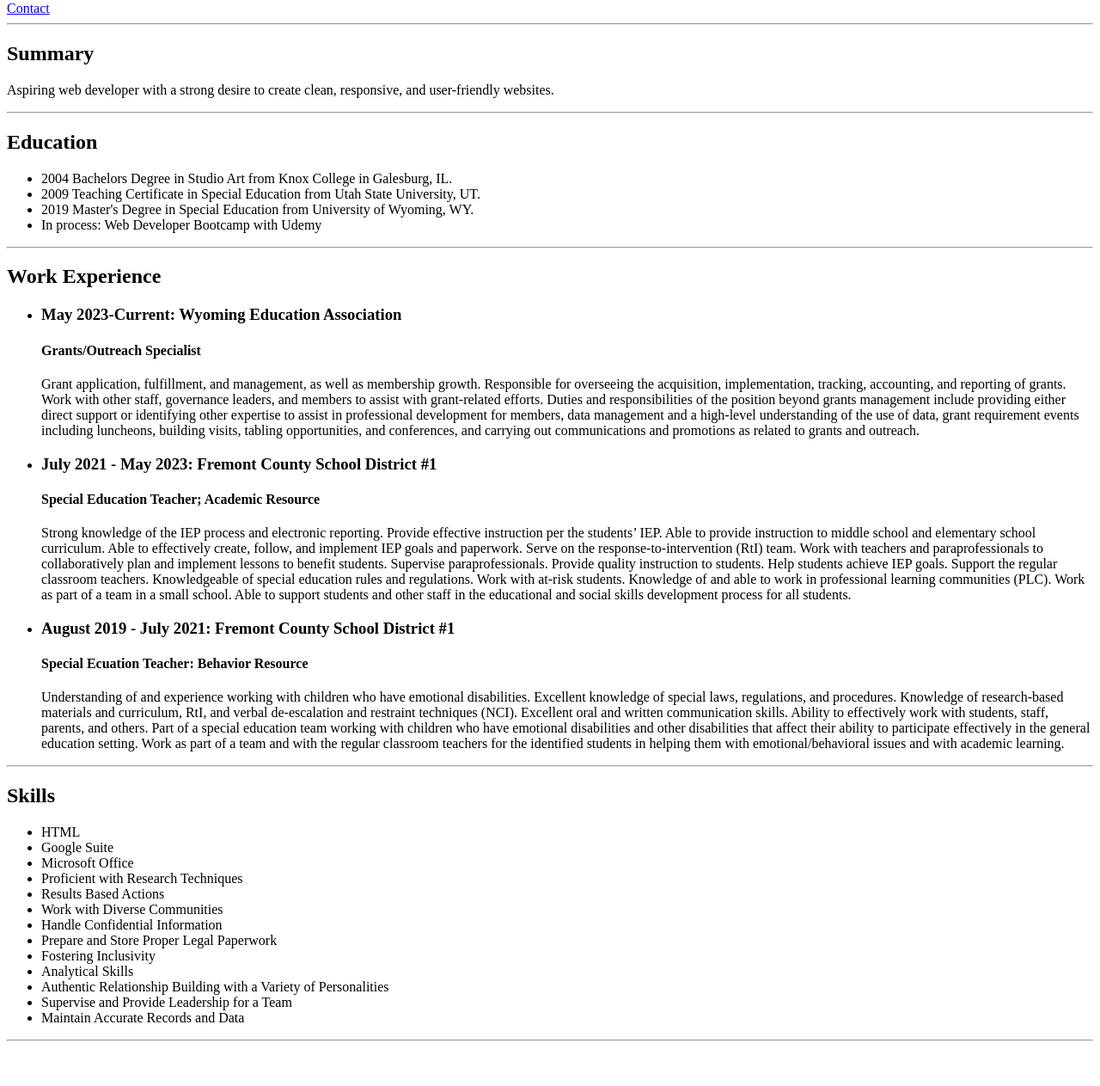
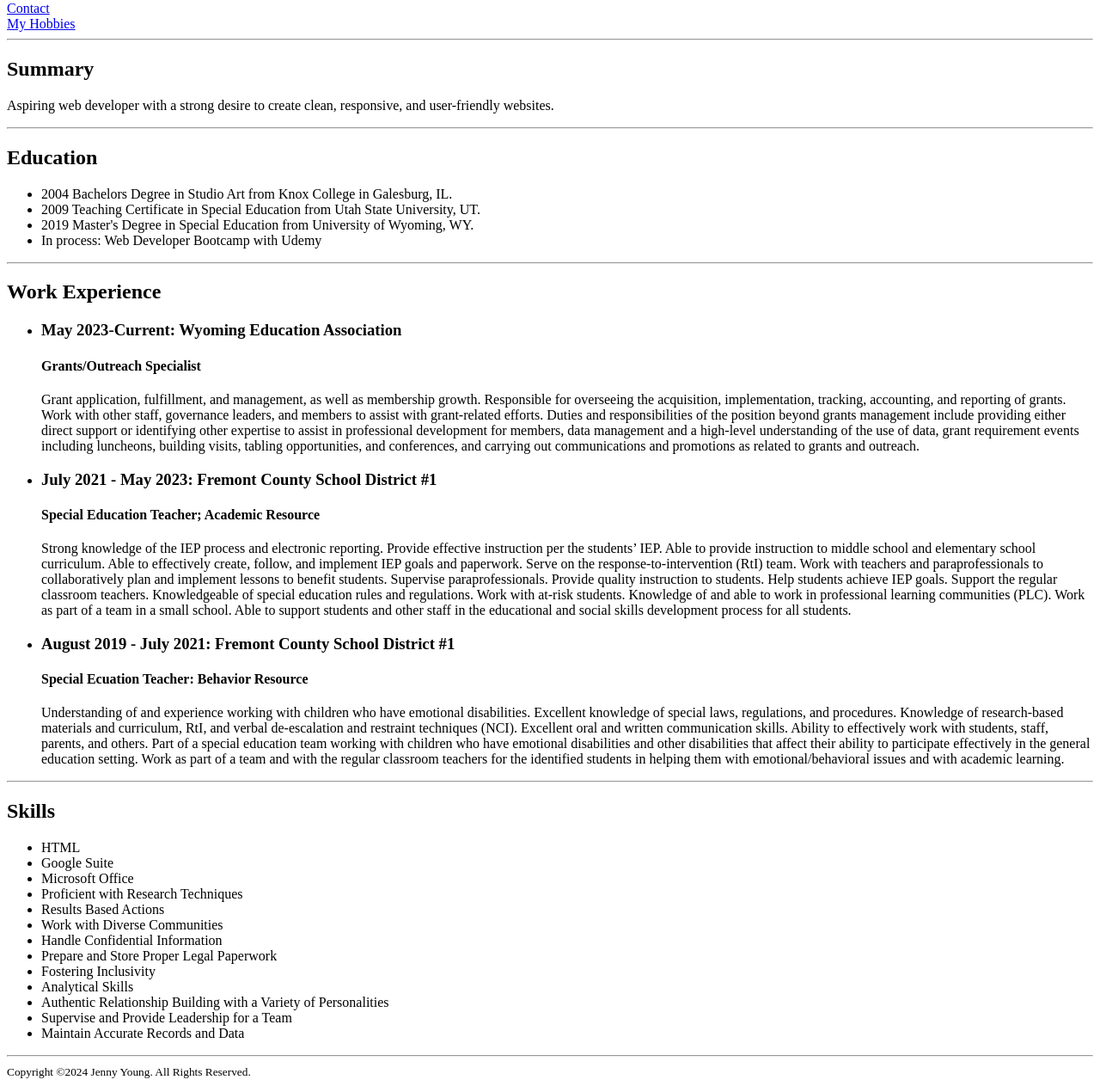
Before and after one commit to peacelovnmomma/online-resume, a plain HTML site: page index.html in a window 1280 px wide. Shown: the part 283-1546 px from the top of the page at 86% size. Before the commit the page ends 1502 px from the top, so only its background shows below. Drawn offline with Linux system fonts and the light colour scheme.

Commit message:
Add files via upload

```diff
--- a/index.html
+++ b/index.html
@@ -13,6 +13,7 @@
         <br/>
         <a href="./Public/contact.html">Contact</a>
         <br/>
+        <a href="./Public/hobbies.html">My Hobbies</a>
         <hr/>
         <h2>Summary</h2>
         <p>
@@ -60,5 +61,10 @@
             <li>Maintain Accurate Records and Data</li>
         </ul>
         <hr/>
+    <footer>
+        <small>
+            Copyright ©2024 Jenny Young. All Rights Reserved.
+        </small>
+    </footer>
     </body>
 </html>
```
